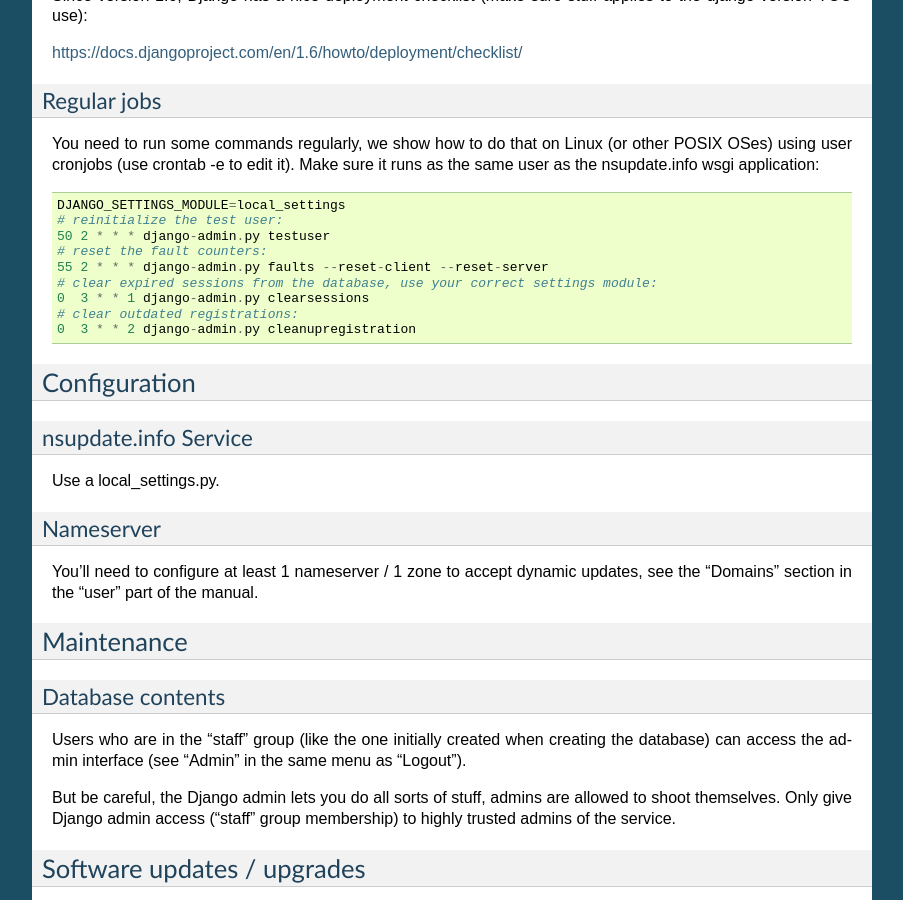
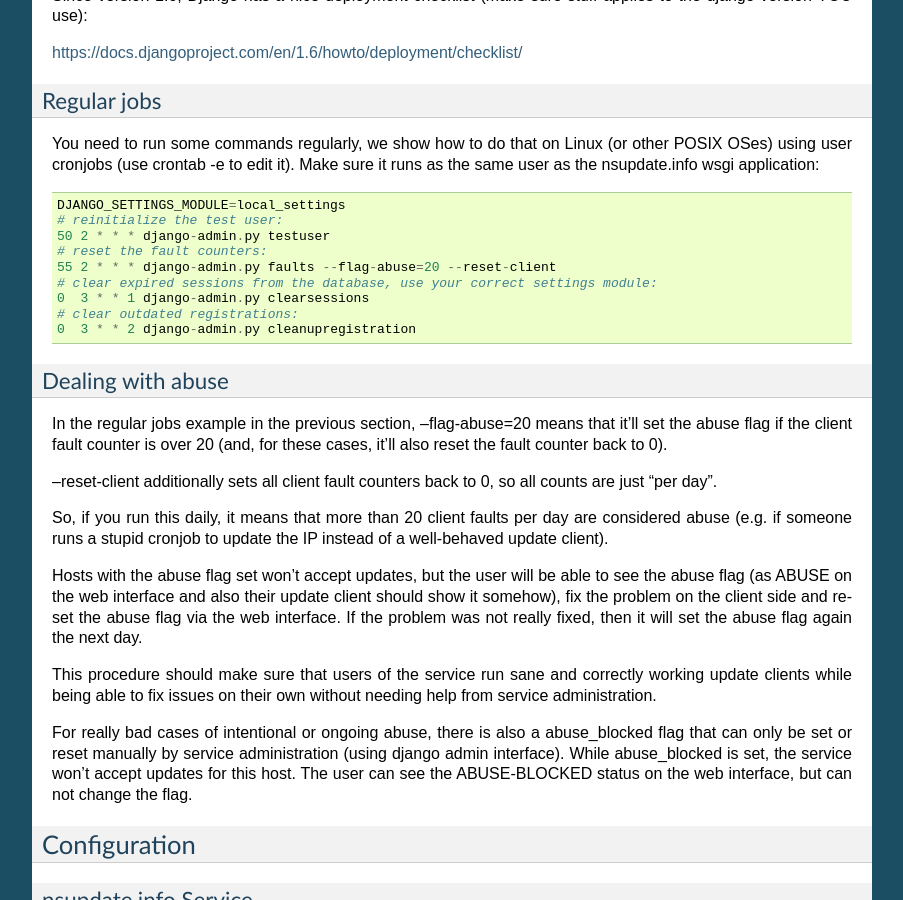
Before and after one commit to nsupdate-info/nsupdate.info, a Sphinx documentation site: the page built from docs/admin.rst, in a window 1280 px wide and 900 px high, scrolled down 1209 px. Shown: the whole window, without its empty margins (198-1101 px from the left). Built offline with Sphinx 7.4.7, drawn with Linux system fonts in a browser that asks for light colours.

Commit message:
add --flag-abuse, add some docs about abuse handling

```diff
--- a/docs/admin.rst
+++ b/docs/admin.rst
@@ -81,11 +81,43 @@ it runs as the same user as the nsupdate.info wsgi application::
     # reinitialize the test user:
     50 2 * * * django-admin.py testuser
     # reset the fault counters:
-    55 2 * * * django-admin.py faults --reset-client --reset-server
+    55 2 * * * django-admin.py faults --flag-abuse=20 --reset-client
     # clear expired sessions from the database, use your correct settings module:
     0  3 * * 1 django-admin.py clearsessions
     # clear outdated registrations:
     0  3 * * 2 django-admin.py cleanupregistration
+
+
+Dealing with abuse
+------------------
+
+In the regular jobs example in the previous section,
+--flag-abuse=20 means that it'll set the abuse flag if the client fault counter
+is over 20 (and, for these cases, it'll also reset the fault counter back to 0).
+
+--reset-client additionally sets all client fault counters back to 0, so all
+counts are just "per day".
+
+So, if you run this daily, it means that more than 20 client faults per day are
+considered abuse (e.g. if someone runs a stupid cronjob to update the IP instead
+of a well-behaved update client).
+
+Hosts with the abuse flag set won't accept updates, but the user will be able to
+see the abuse flag (as ABUSE on the web interface and also their update client
+should show it somehow), fix the problem on the client side and reset the abuse
+flag via the web interface. If the problem was not really fixed, then it will
+set the abuse flag again the next day.
+
+This procedure should make sure that users of the service run sane and correctly
+working update clients while being able to fix issues on their own without
+needing help from service administration.
+
+For really bad cases of intentional or ongoing abuse, there is also a
+abuse_blocked flag that can only be set or reset manually by service
+administration (using django admin interface).
+While abuse_blocked is set, the service won't accept updates for this host.
+The user can see the ABUSE-BLOCKED status on the web interface, but can not
+change the flag.
 
 
 Configuration
```
Also changed, not shown: 1 other file.
